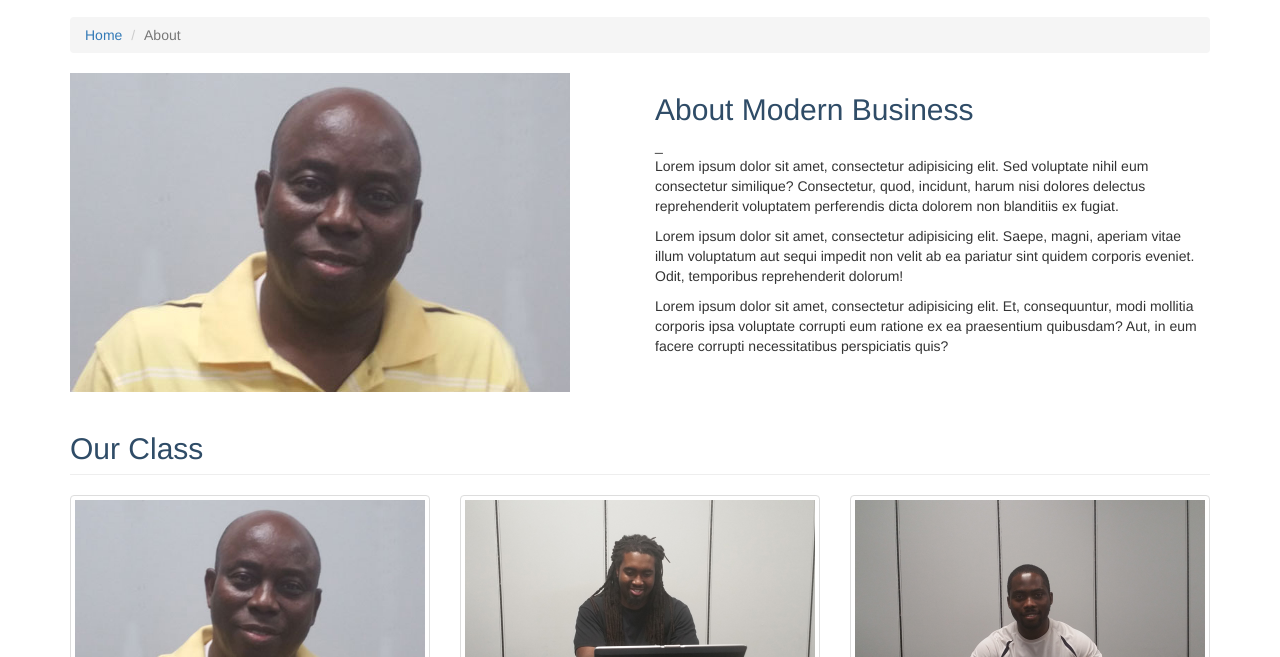
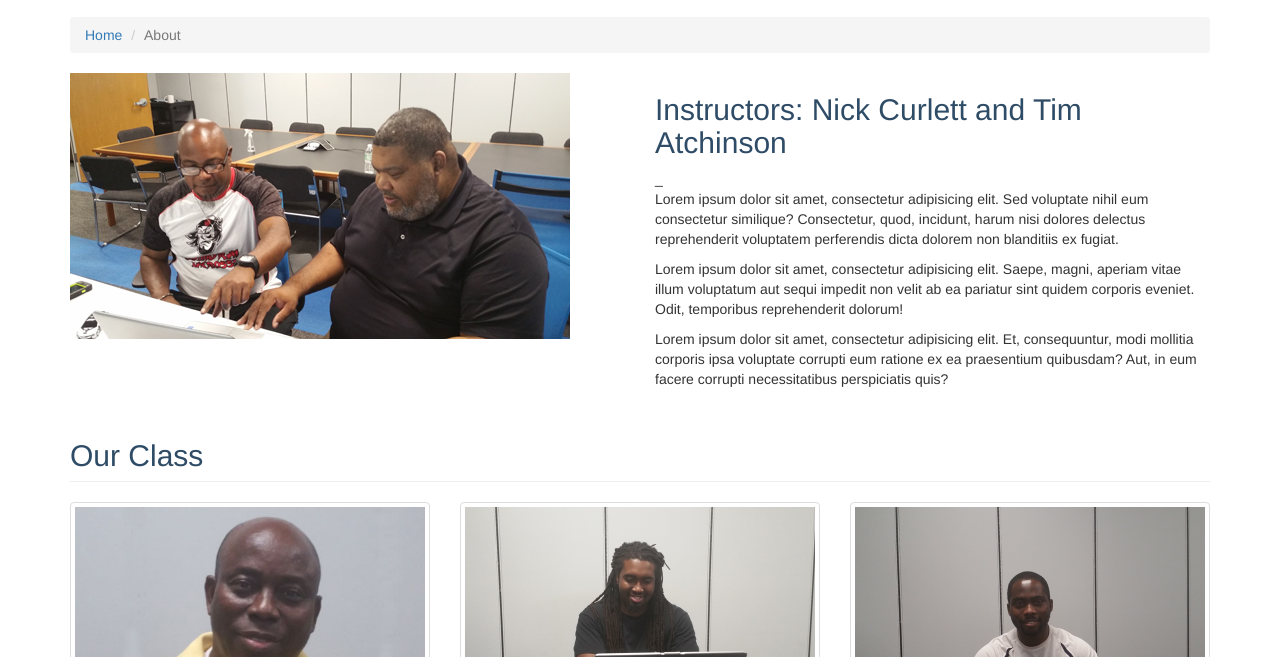
Before and after one commit to ttatchinson1/Services, a plain HTML site: page about.html in a window 1280 px wide. Shown: the part 143-800 px from the top of the page. Drawn offline with Linux system fonts and the light colour scheme.

Commit message:
Update about.html

```diff
--- a/about.html
+++ b/about.html
@@ -104,10 +104,10 @@
         <!-- Intro Content -->
         <div class="row">
             <div class="col-md-6">
-                <img class="img-responsive" src="images/gdorvo.jpg" alt="">
+                <img class="img-responsive" src="images/nick-tim.jpg" alt="Instructors">
             </div>
             <div class="col-md-6"_>
-                <h2>About Modern Business</h2>
+                <h2>Instructors: Nick Curlett and Tim Atchinson</h2>
 _               <p>Lorem ipsum dolor sit amet, consectetur adipisicing elit. Sed voluptate nihil eum consectetur similique? Consectetur, quod, incidunt, harum nisi dolores delectus reprehenderit voluptatem perferendis dicta dolorem non blanditiis ex fugiat.</p>
                 <p>Lorem ipsum dolor sit amet, consectetur adipisicing elit. Saepe, magni, aperiam vitae illum voluptatum aut sequi impedit non velit ab ea pariatur sint quidem corporis eveniet. Odit, temporibus reprehenderit dolorum!</p>
                 <p>Lorem ipsum dolor sit amet, consectetur adipisicing elit. Et, consequuntur, modi mollitia corporis ipsa voluptate corrupti eum ratione ex ea praesentium quibusdam? Aut, in eum facere corrupti necessitatibus perspiciatis quis?</p>
```
